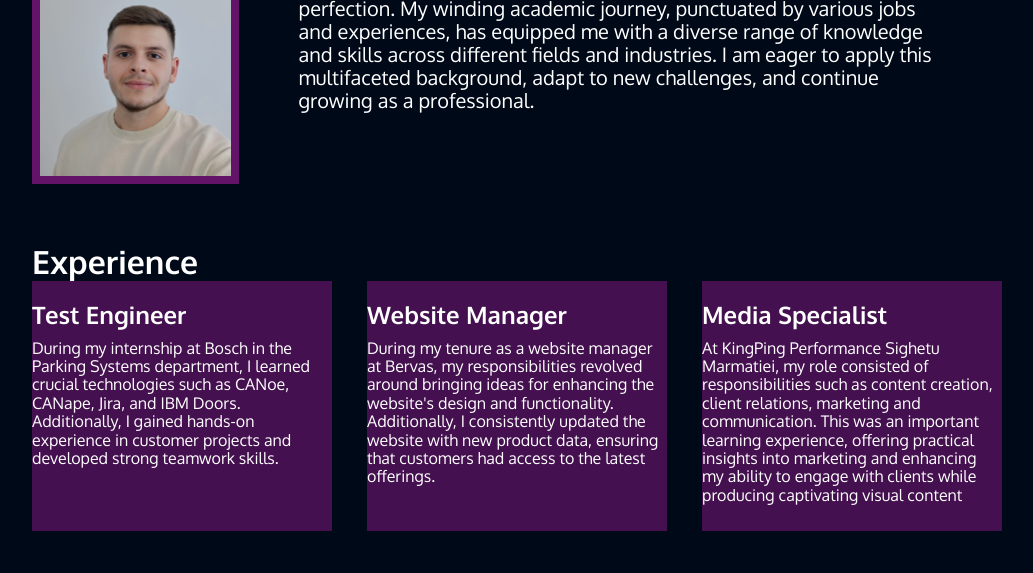
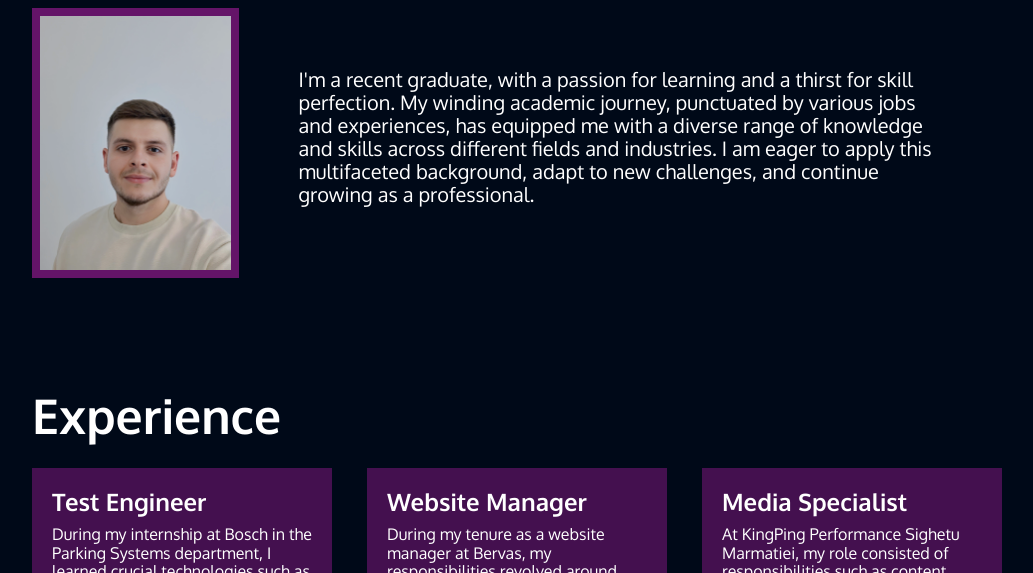
Before and after one commit to Horea-Danci-Personal/Vivacious-Cool-Raven-HTML, a React app: page / in a window 1280 px wide. Shown: the part 560-1133 px from the top of the page, without its empty margins (123-1156 px from the left). Built offline with nearby package versions, Linux system fonts and the light colour scheme.

Commit message:
css changes3

```diff
--- a/src/views/home2.css
+++ b/src/views/home2.css
@@ -49,7 +49,7 @@
   width: 300px;
   height: 250px;
   background-color: rgba(125, 23, 125, 0.55);
-  padding-top: 20px;
+  padding: 20px;
 }
 
 .poza-horea {
@@ -86,7 +86,7 @@
   display: flex;
 }
 
-.titleh {
+.title {
   margin-bottom: 25px;
   font-size: 3em;
   padding-top: 50px;
```
